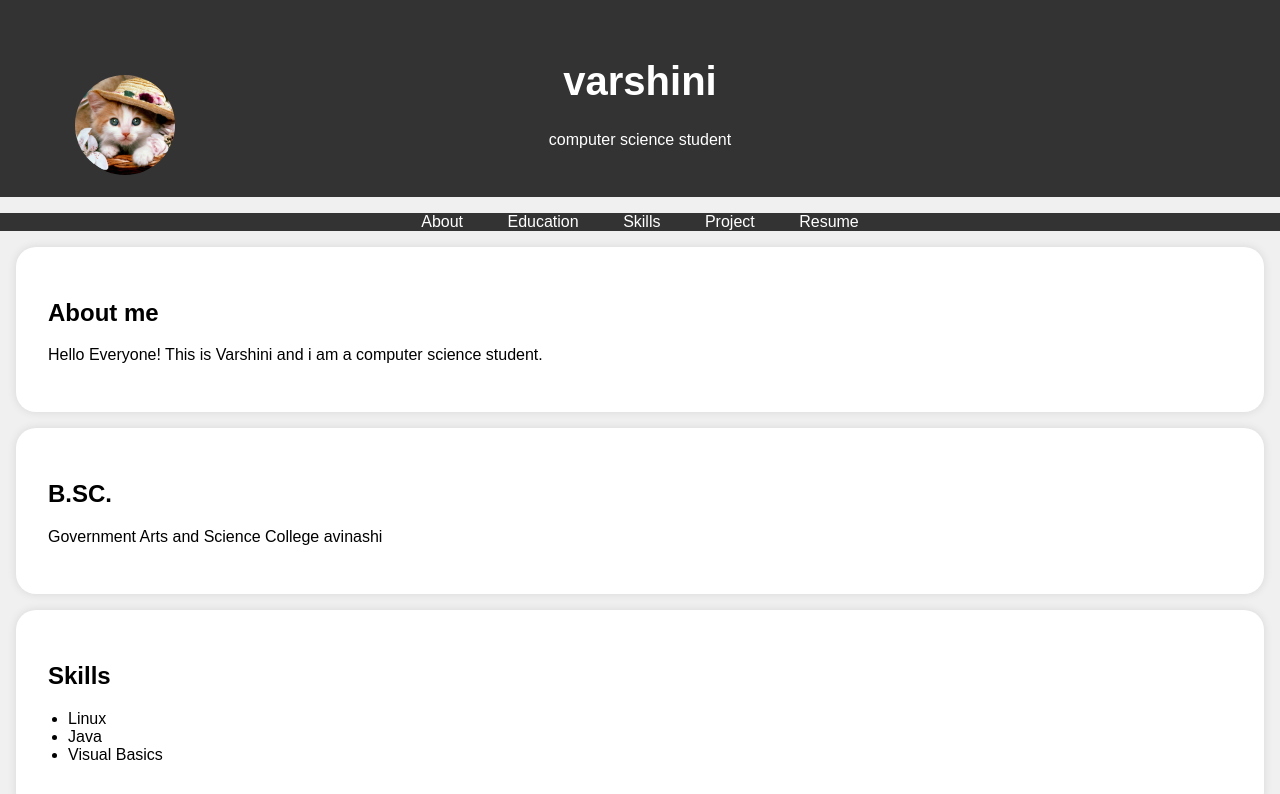
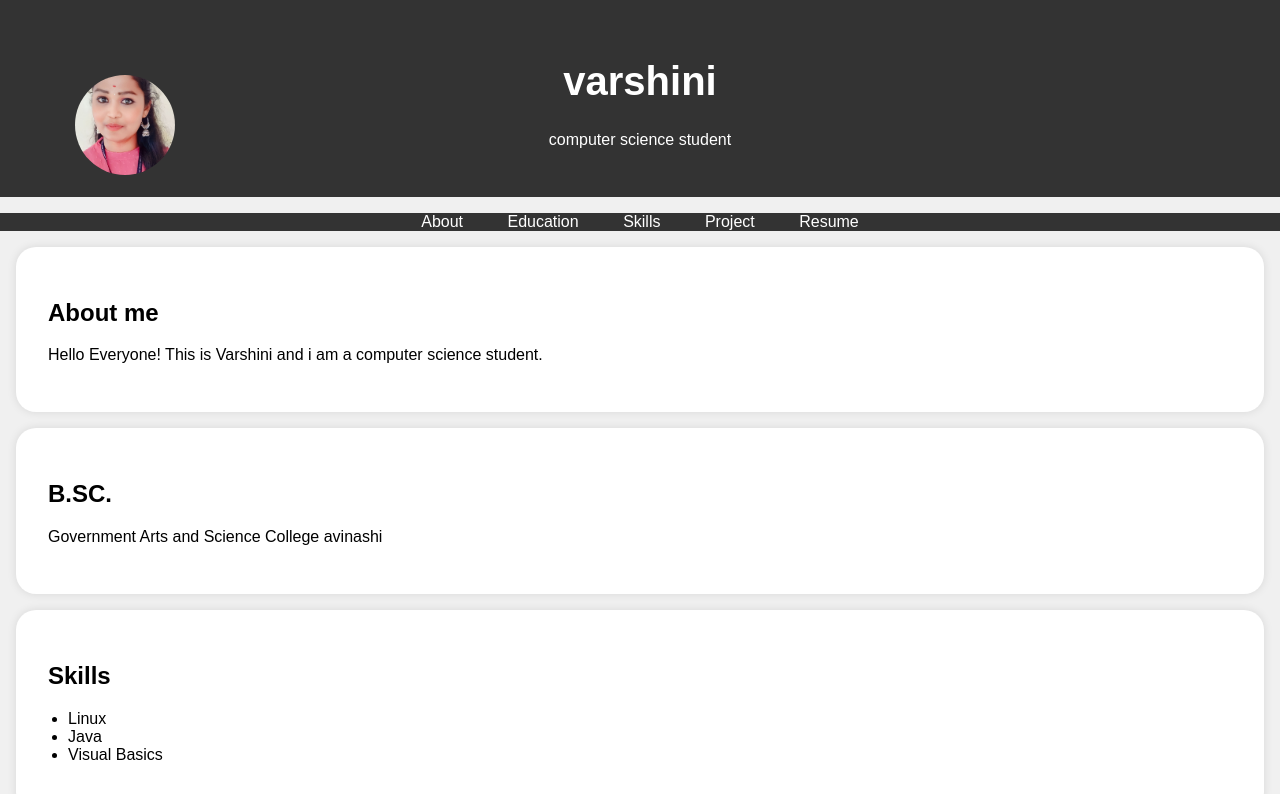
Before and after one commit to varshuvj123/degital-portfolio, a plain HTML site: page index.html in a window 1280 px wide. Shown: the top 794 px of the page. Drawn offline with Linux system fonts and the light colour scheme.

Commit message:
Update index.html

```diff
--- a/index.html
+++ b/index.html
@@ -93,7 +93,7 @@
         <header>
             <div class="header-content">
                 <!-- Add your profile picture here -->
-                <img src="thumb-1920-20658.jpg"lt="your profile picture" class="profile-picture">
+                <img src="IMG_20231027_172735.jpg"lt="your profile picture" class="profile-picture">
                 <h1>varshini</h1>
                 <p>computer science student</p>
             </div>
```
